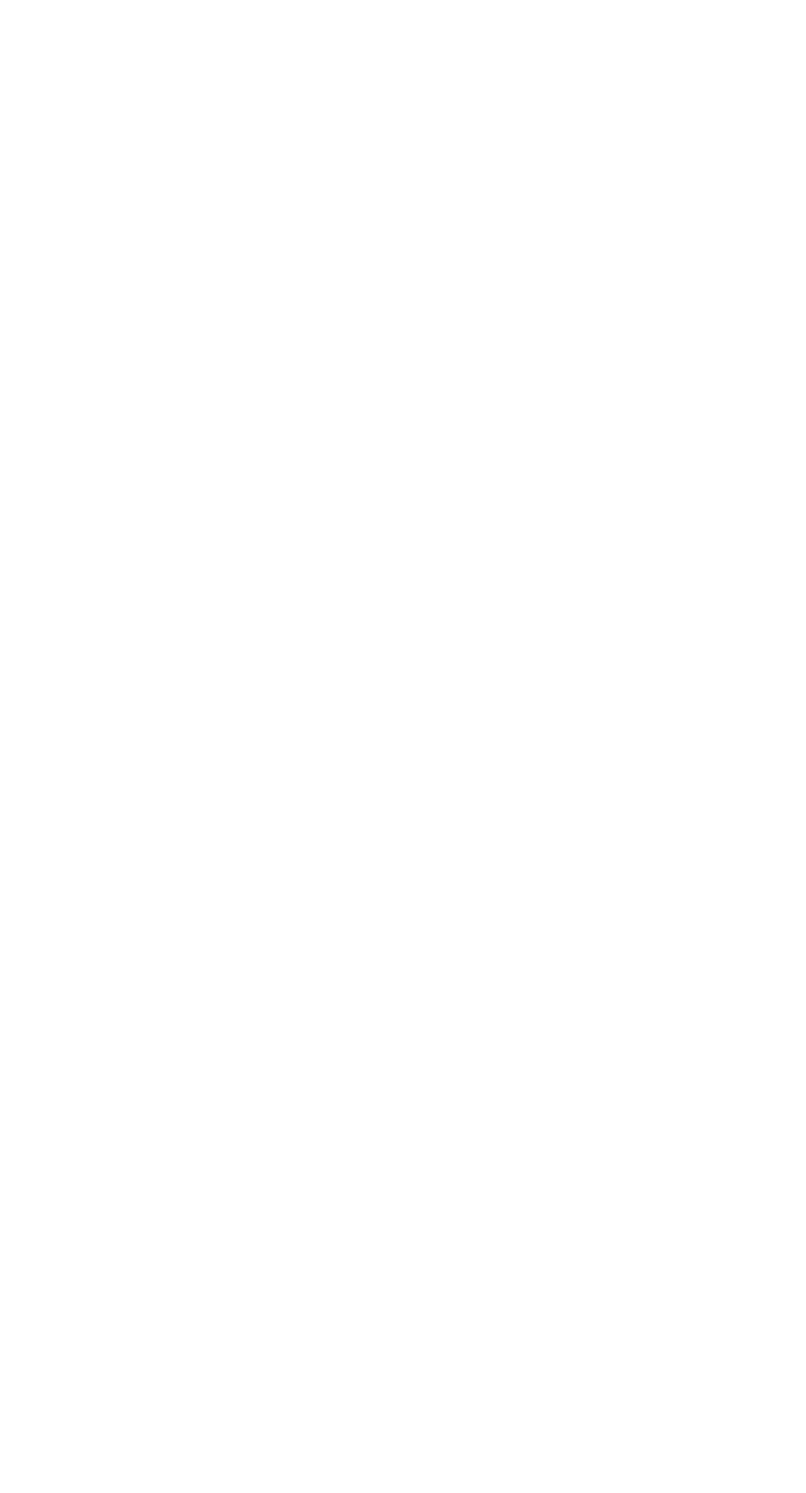
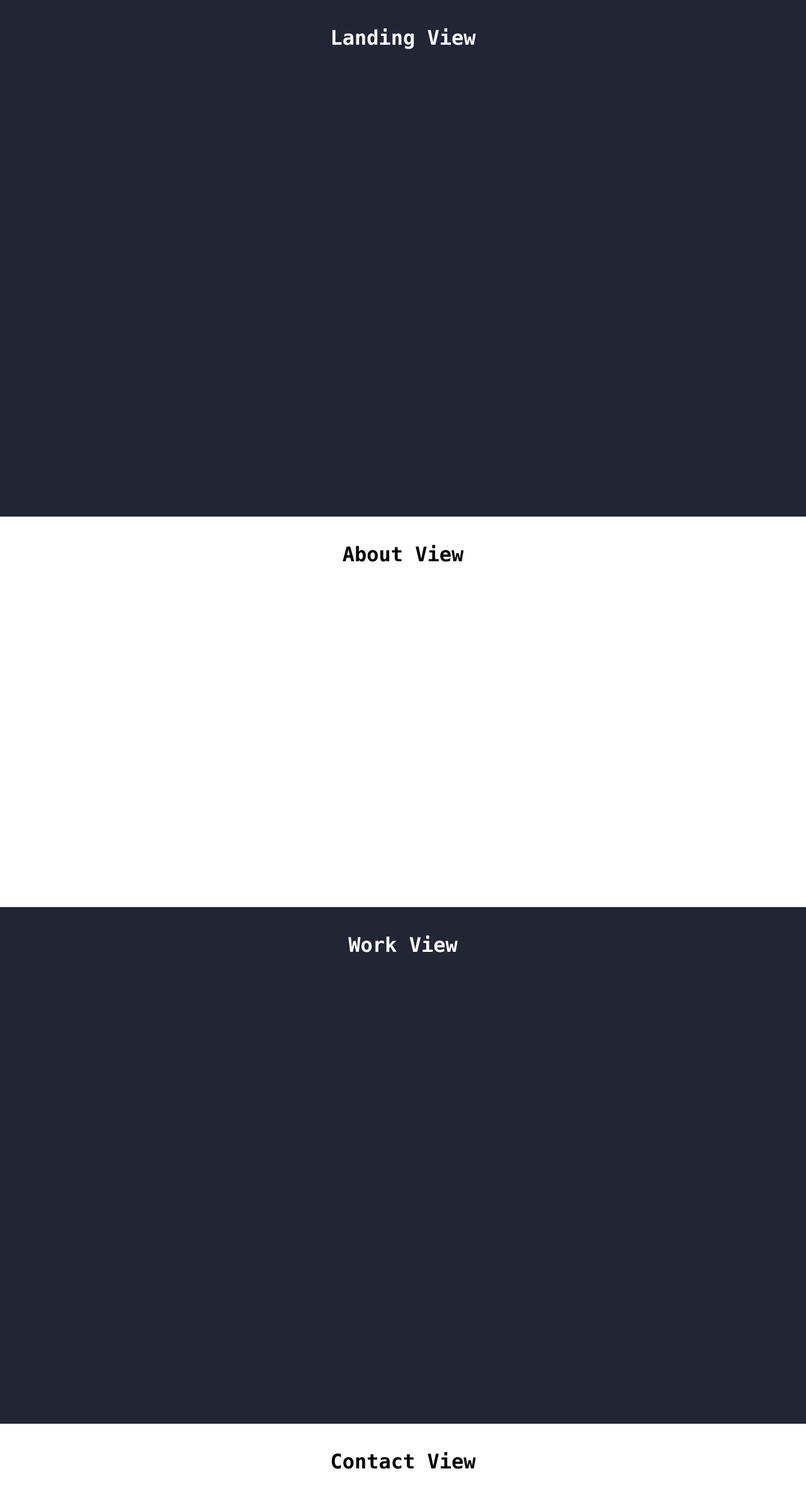
Before and after one commit to jameskenyon/Portfolio-Website, a React (Create React App) app in the folder site/: page / in a window 1280 px wide. Shown: the top 2370 px of the page at 63% size. Before the commit the page ends 800 px from the top, so only its background shows below. Built offline with nearby package versions, Linux system fonts and the light colour scheme.

Commit message:
Set up initial views for each section of the page.

```diff
--- a/site/src/App.js
+++ b/site/src/App.js
@@ -1,10 +1,19 @@
 import React from 'react';
 import './App.css';
+
+// Import homemade views
+import LandingView from './views/LandingView'
+import AboutView from './views/AboutView'
+import WorkView from './views/WorkView'
+import ContactView from './views/ContactView';
 
 function App() {
   return (
     <div className="App">
-
+      <LandingView />
+      <AboutView />
+      <WorkView />
+      <ContactView />
     </div>
   );
 }
--- /dev/null
+++ b/site/src/views/AboutView.js
@@ -0,0 +1,14 @@
+import React from "react"
+import './views.css'
+
+class AboutView extends React.Component {
+  render() {
+    return (
+      <div className="AboutView">
+        <h1> About View </h1>
+      </div>
+    );
+  }
+}
+
+export default AboutView;
--- /dev/null
+++ b/site/src/views/ContactView.js
@@ -0,0 +1,14 @@
+import React from 'react';
+import './views.css';
+
+class ContactView extends React.Component {
+  render() {
+    return (
+      <div className="ContactView">
+        <h1>Contact View</h1>
+      </div>
+    );
+  }
+}
+
+export default ContactView;
--- /dev/null
+++ b/site/src/views/LandingView.js
@@ -0,0 +1,14 @@
+import React from "react"
+import './views.css'
+
+class LandingView extends React.Component {
+  render() {
+    return (
+      <div className="LandingView">
+        <h1> Landing View </h1>
+      </div>
+    );
+  }
+}
+
+export default LandingView;
--- /dev/null
+++ b/site/src/views/WorkView.js
@@ -0,0 +1,14 @@
+import React from 'react';
+import './views.css';
+
+class WorkView extends React.Component {
+  render() {
+    return (
+      <div className="WorkView">
+        <h1> Work View </h1>
+      </div>
+    );
+  }
+}
+
+export default WorkView;
--- /dev/null
+++ b/site/src/views/views.css
@@ -0,0 +1,48 @@
+/*
+  View Defaults
+*/
+.LandingView, .WorkView, .AboutView, .ContactView {
+  width: 100%;
+  position: relative;
+  padding-top: 20px;
+}
+
+/* White text, blue background */
+.LandingView, .WorkView {
+  color: white;
+  background-color: #222534;
+}
+
+/* Black text, white background */
+.AboutView, .ContactView {
+  color: black;
+  background-color: white;
+}
+
+/*
+  Landing View
+*/
+.LandingView {
+  height: 100vh;
+}
+
+/*
+  About View
+*/
+.AboutView {
+  height: 75vh;
+}
+
+/*
+  Work View
+*/
+.WorkView {
+  height: 100vh;
+}
+
+/*
+  Contact View
+*/
+.ContactView {
+  height: 30vh;
+}
```
